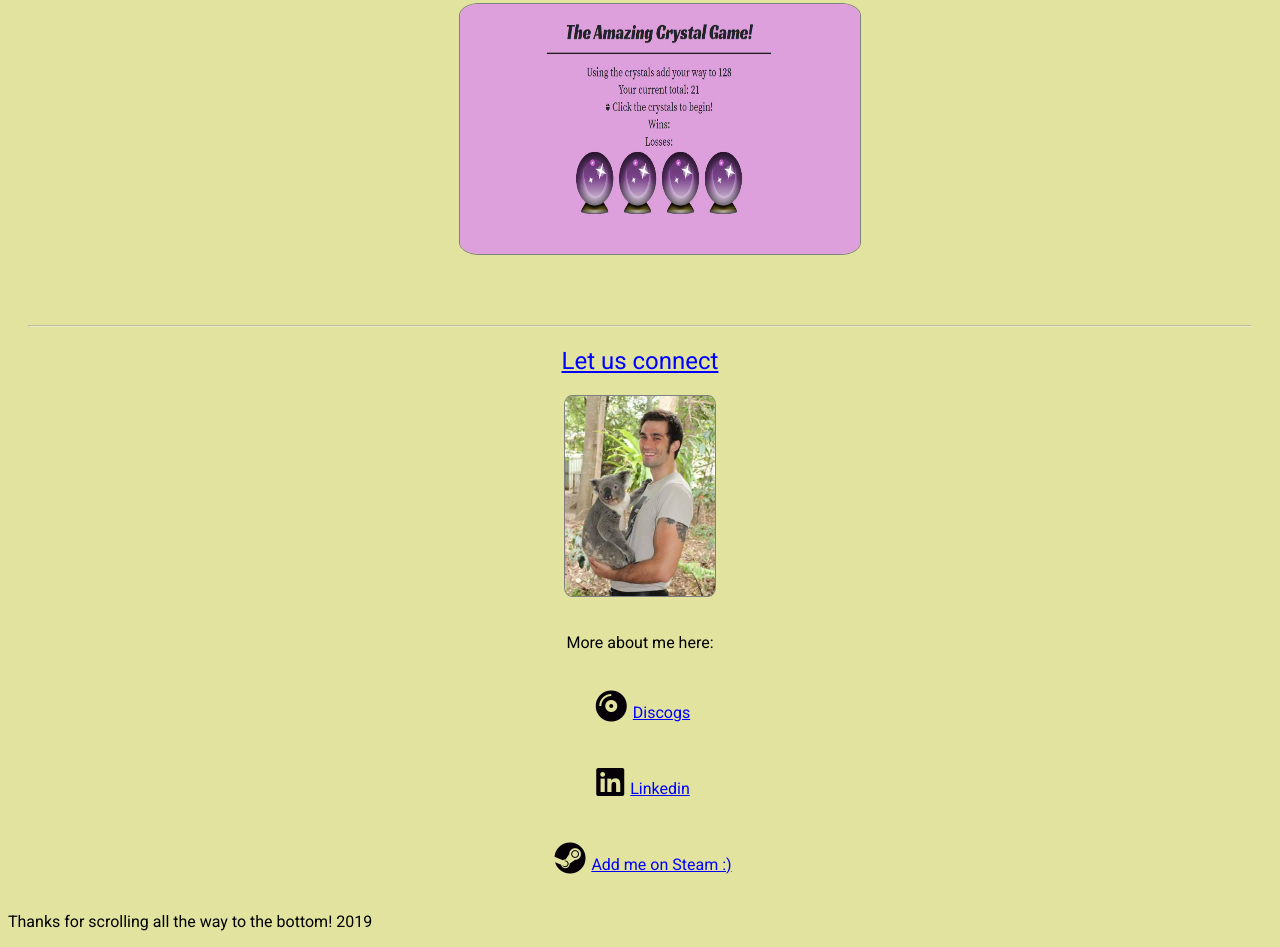
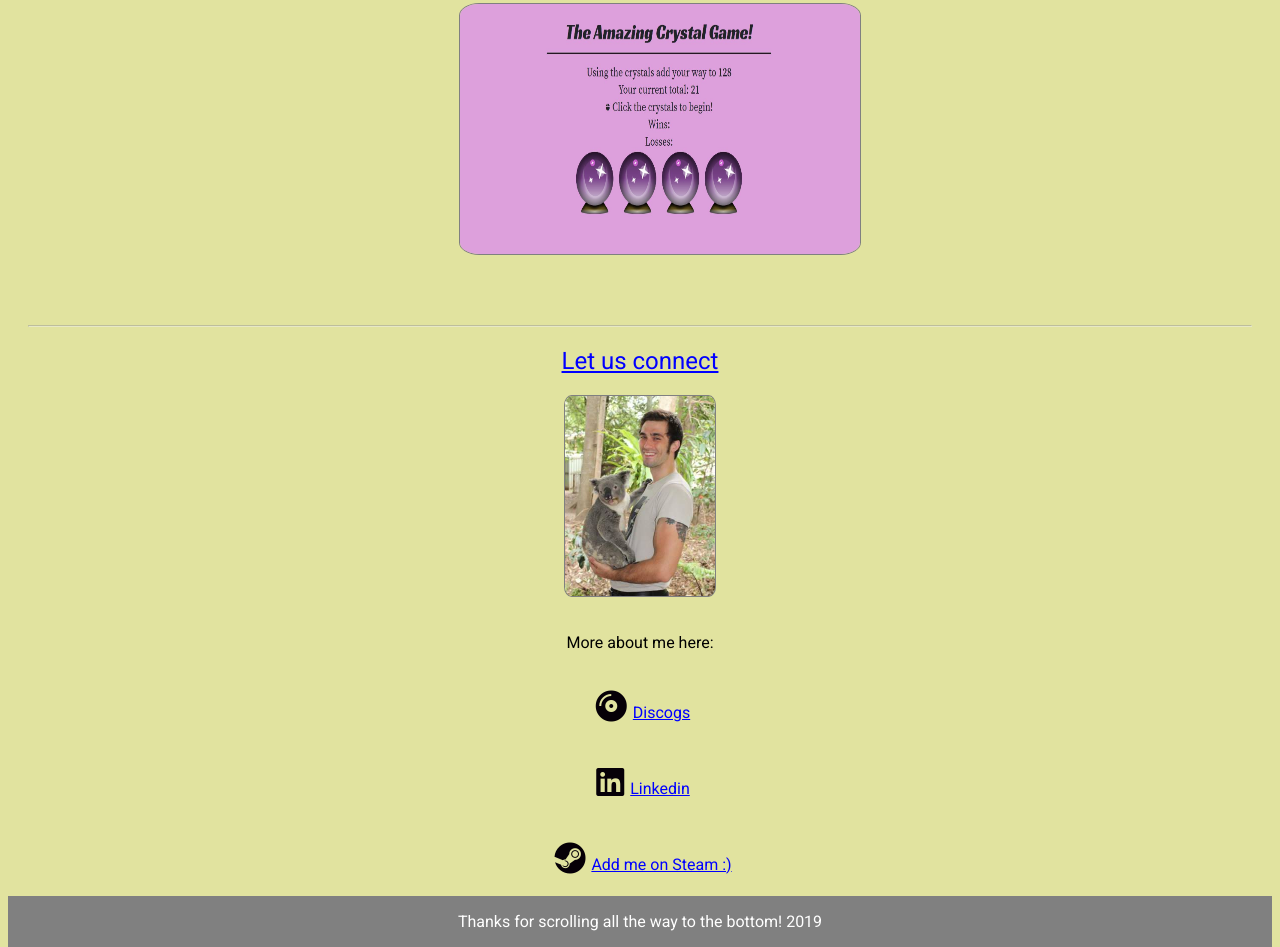
Before and after one commit to gregory-rutherford/PortfolioNew, a plain HTML site: page index.html in a window 1280 px wide. Shown: the part 1269-2216 px from the top of the page. Drawn offline with Linux system fonts and the light colour scheme.

Commit message:
added reset

```diff
--- /dev/null
+++ b/assets/reset.css
@@ -0,0 +1,48 @@
+/* http://meyerweb.com/eric/tools/css/reset/
+   v2.0 | 20110126
+   License: none (public domain)
+*/
+
+html, body, div, span, applet, object, iframe,
+h1, h2, h3, h4, h5, h6, p, blockquote, pre,
+a, abbr, acronym, address, big, cite, code,
+del, dfn, em, img, ins, kbd, q, s, samp,
+small, strike, strong, sub, sup, tt, var,
+b, u, i, center,
+dl, dt, dd, ol, ul, li,
+fieldset, form, label, legend,
+table, caption, tbody, tfoot, thead, tr, th, td,
+article, aside, canvas, details, embed,
+figure, figcaption, footer, header, hgroup,
+menu, nav, output, ruby, section, summary,
+time, mark, audio, video {
+	margin: 0;
+	padding: 0;
+	border: 0;
+	font-size: 100%;
+	font: inherit;
+	vertical-align: baseline;
+}
+/* HTML5 display-role reset for older browsers */
+article, aside, details, figcaption, figure,
+footer, header, hgroup, menu, nav, section {
+	display: block;
+}
+body {
+	line-height: 1;
+}
+ol, ul {
+	list-style: none;
+}
+blockquote, q {
+	quotes: none;
+}
+blockquote:before, blockquote:after,
+q:before, q:after {
+	content: '';
+	content: none;
+}
+table {
+	border-collapse: collapse;
+	border-spacing: 0;
+}
--- a/assets/style.css
+++ b/assets/style.css
@@ -54,6 +54,12 @@ body{
     align-items: center;
 }
 
+#footer {
+    justify-content: center;
+    background: grey;
+    color: white;
+}
+
 i {
     color: rgb(6, 0, 7);
     margin: 6px;
--- a/index.html
+++ b/index.html
@@ -3,6 +3,7 @@
   <head>
     <meta charset="UTF-8">
   <meta name="viewport" content="width=device-width,initial-scale=1">
+  <!-- <link href="assets/reset.css" type="text/css" rel="stylesheet"/> -->
   <link href="https://fonts.googleapis.com/css?family=Roboto|Ubuntu:400,500,500i,700" rel="stylesheet">
   <link href="assets/style.css" type="text/css" rel="stylesheet"/>
   <link rel="stylesheet" href="https://use.fontawesome.com/releases/v5.8.1/css/all.css" integrity="sha384-50oBUHEmvpQ+1lW4y57PTFmhCaXp0ML5d60M1M7uH2+nqUivzIebhndOJK28anvf" crossorigin="anonymous">
@@ -34,6 +35,9 @@
             <hr/>
       <div class="container" id="contact">
         <a href="contact.html">Let us connect</a>
+        <form>
+
+        </form>
       </div>
       <div class="container" id="extras">
           <img src="assets/images/koalaandme.jpeg"/>
```
